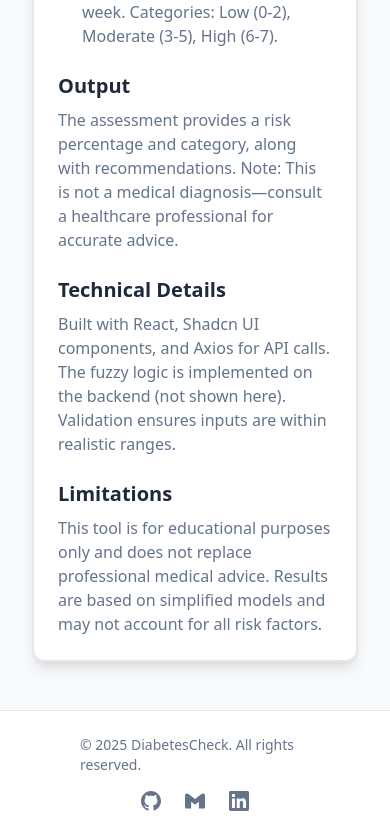
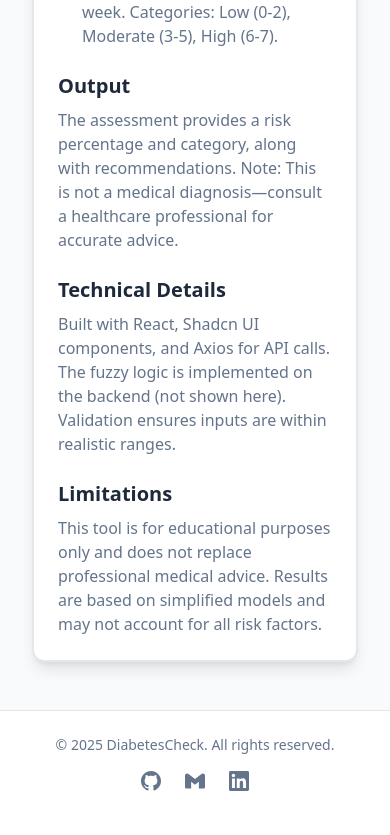
Before and after one commit to BinongoIsrael/diabetes-check-frontend, a React (Vite) app: page /about in a window 390 px wide. Shown: the part 1389-2224 px from the top of the page. Built offline with nearby package versions, Linux system fonts and the light colour scheme.

Commit message:
Update responsiveness of footer component.

```diff
--- a/src/components/Footer.tsx
+++ b/src/components/Footer.tsx
@@ -12,7 +12,7 @@
 }: FooterProps) => {
   return (
     <footer className="border-t bg-card mt-12">
-      <div className="container mx-auto px-20 py-6">
+      <div className="container mx-auto px-4 sm:px-6 lg:px-20 py-6">
         <div className="flex flex-col md:flex-row justify-between items-center gap-4">
           <p className="text-sm text-muted-foreground">
             © 2025 DiabetesCheck. All rights reserved.
```
